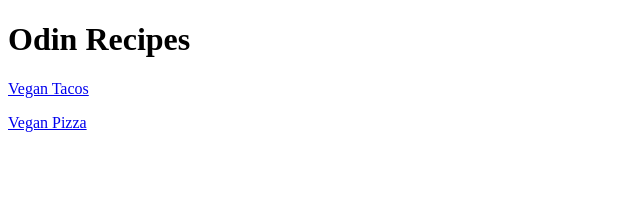
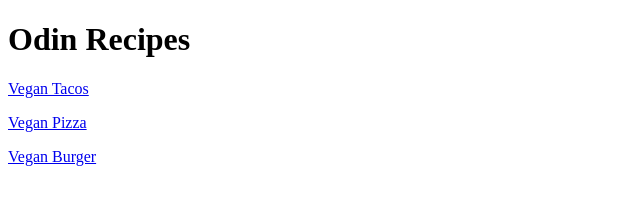
Before and after one commit to mintycod3/odin-recipes, a plain HTML site: page index.html in a window 1280 px wide. Shown: the whole page, without its empty margins (0-640 px from the left). Drawn offline with Linux system fonts and the light colour scheme.

Commit message:
Added link to vegan burger recipe

```diff
--- a/index.html
+++ b/index.html
@@ -10,5 +10,6 @@
     <h1>Odin Recipes</h1>
     <p><a href="recipes/vegantacos.html">Vegan Tacos</a></p>
     <p><a href="recipes/veganpizza.html">Vegan Pizza</a></p>
+    <p><a href="recipes/veganburger.html">Vegan Burger</a></p>
 </body>
 </html>
```
